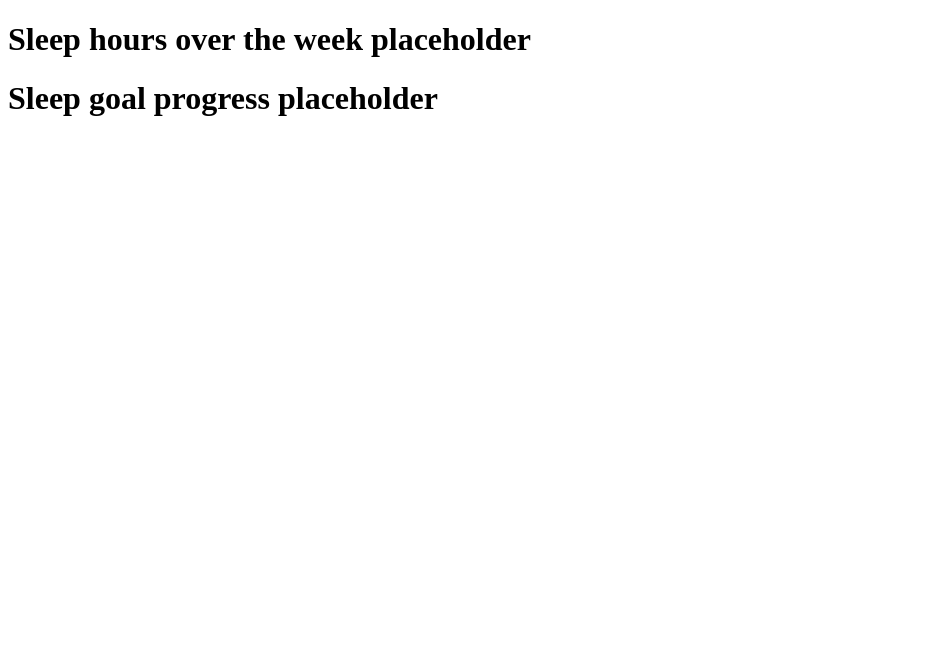
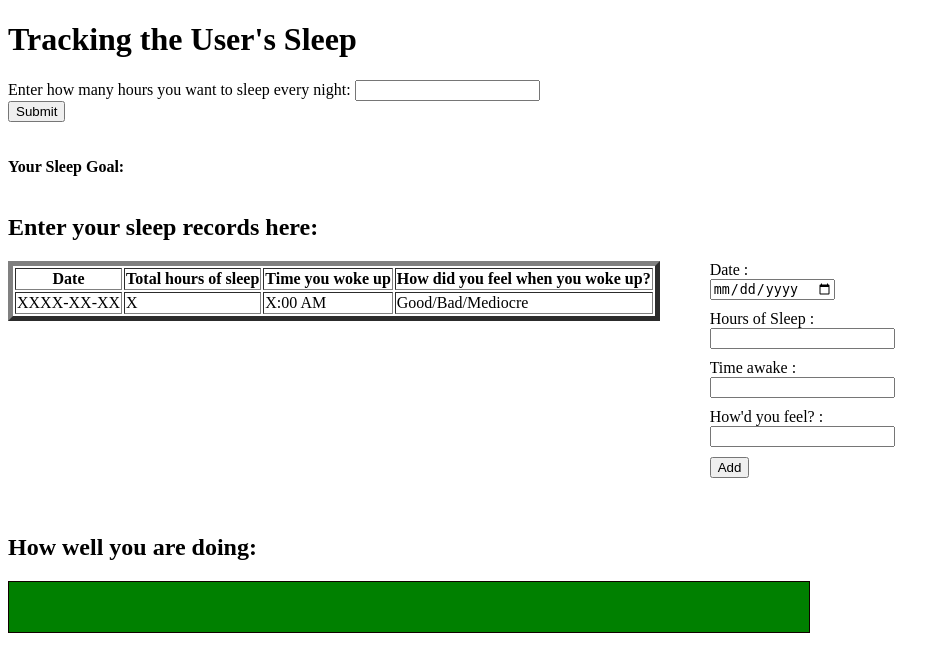
Before and after one commit to Jalen12345/HealthSpace, a Django app: page /sleep/ in a window 1280 px wide. Shown: the top 672 px of the page, without its empty margins (0-950 px from the left). Run offline with Django 3.2, Linux system fonts and the light colour scheme.

Commit message:
sprint 1-2

```diff
--- a/Project/group25django/Dashboard/Templates/sleep.html
+++ b/Project/group25django/Dashboard/Templates/sleep.html
@@ -1,13 +1,155 @@
 <!DOCTYPE html>
-<html lang="en">
+<html>
 <head>
-    <meta charset="UTF-8">
-    <meta http-equiv="X-UA-Compatible" content="IE=edge">
+    <title></title>
+    <meta charset="windows-1252">
     <meta name="viewport" content="width=device-width, initial-scale=1.0">
-    <title>Sleep</title>
+    <style>
+        .container {
+            overflow: hidden
+        }
+        .tab {
+            float: left;
+        }
+        .tab-2 {
+            margin-left: 50px
+        }
+        .tab-2 input {
+            display: block;
+            margin-bottom: 10px
+        }
+        tr {
+            transition: all .25s ease-in-out
+        }
+        tr:hover {
+            background-color: #EEE;
+            cursor: pointer
+        }
+    </style>
 </head>
 <body>
-    <h1>Sleep hours over the week placeholder</h1>
-    <h1>Sleep goal progress placeholder</h1>
+    <h1>Tracking the User's Sleep</h1>
+    Enter how many hours you want to sleep every night: <input type="number" value="" id="sl">
+    <br>
+    <input type="Submit" value="Submit" onclick="sleepg()">
+    <br>
+    <br>
+    <br>
+    <b> Your Sleep Goal: </b>
+    <span id="shleep"></span>
+    <script>
+      var sg;
+      var n = 0;
+      var m = 0;
+      var std = 0;
+        function sleepg() {
+          sg = document.getElementById("sl").value;
+          document.getElementById("shleep").innerHTML = sg + " hours";
+        }
+    </script>
+    <br>
+    <br>
+    <h2>Enter your sleep records here:</h2>
+    <div class="container">
+        <div class="tab tab-1">
+            <table id="table" border="5">
+                <tr>
+                    <th>Date</th>
+                    <th>Total hours of sleep</th>
+                    <th>Time you woke up</th>
+                    <th>How did you feel when you woke up?</th>
+                </tr>
+                <tr>
+                    <td>XXXX-XX-XX</td>
+                    <td>X</td>
+                    <td>X:00 AM</td>
+                    <td>Good/Bad/Mediocre</td>
+                </tr>
+            </table>
+        </div>
+        <div class="tab tab-2">
+            Date :<input type="date" name="dat" id="dat">
+            Hours of Sleep :<input type="number" name="sleep" id="sleep">
+            Time awake :<input type="text" name="tim" id="tim">
+            How'd you feel? :<input type="text" name="feel" id="feel">
+            <button onclick="addHtmlTableRow();">Add</button>
+        </div>
+    </div>
+    <br>
+    <br>
+    <h2>How well you are doing:</h2>
+    <span id="sleepstd"></span>
+    <div style="width:800px;height:50px;border:1px solid #100; background-color: Green" id = "box"></div>
+    <script>
+        var rIndex,
+            table = document.getElementById("table");
+        function checkEmptyInput() {
+            var isEmpty = false,
+                dat = document.getElementById("dat").value,
+                sleep = document.getElementById("sleep").value,
+                tim = document.getElementById("tim").value;
+            feel = document.getElementById("feel").value;
+            if (dat === "") {
+                alert("Date Cannot Be Empty");
+                isEmpty = true;
+            }
+            else if (sleep === "") {
+                alert("Sleep Cannot Be Empty");
+                isEmpty = true;
+            }
+            else if (tim === "") {
+                alert("Time Cannot Be Empty");
+                isEmpty = true;
+            }
+            else if (feel === "") {
+                alert("Feeling Cannot Be Empty");
+                isEmpty = true;
+            }
+            return isEmpty;
+        }
+        function addHtmlTableRow() {
+            if (!checkEmptyInput()) {
+                var newRow = table.insertRow(table.length),
+                cell1 = newRow.insertCell(0),
+                cell2 = newRow.insertCell(1),
+                cell3 = newRow.insertCell(2),
+                cell4 = newRow.insertCell(3),
+                dat = document.getElementById("dat").value,
+                sleep = document.getElementById("sleep").value,
+                tim = document.getElementById("tim").value;
+                feel = document.getElementById("feel").value;
+
+                cell1.innerHTML = dat;
+                cell2.innerHTML = sleep;
+                cell3.innerHTML = tim;
+                cell4.innerHTML = feel;
+
+                n = n + 1;
+                m = m + Math.abs(sleep - sg);
+                std = m/n;
+                document.getElementById("sleepstd").innerHTML = std;
+                if(std <= 2) {
+                  document.getElementById("box").style.backgroundColor = "Green";
+                } else if (std <= 4) {
+                  document.getElementById("box").style.backgroundColor = "Yellow";
+                } else {
+                  document.getElementById("box").style.backgroundColor = "Red";
+                }
+                selectedRowToInput();
+            }
+        }
+        function selectedRowToInput() {
+            for (var i = 1; i < table.rows.length; i++) {
+                table.rows[i].onclick = function () {
+                    rIndex = this.rowIndex;
+                    document.getElementById("dat").value = this.cells[0].innerHTML;
+                    document.getElementById("sleep").value = this.cells[1].innerHTML;
+                    document.getElementById("tim").value = this.cells[2].innerHTML;
+                    document.getElementById("feel").value = this.cells[3].innerHTML;
+                };
+            }
+        }
+        selectedRowToInput();
+    </script>
 </body>
 </html>
```
